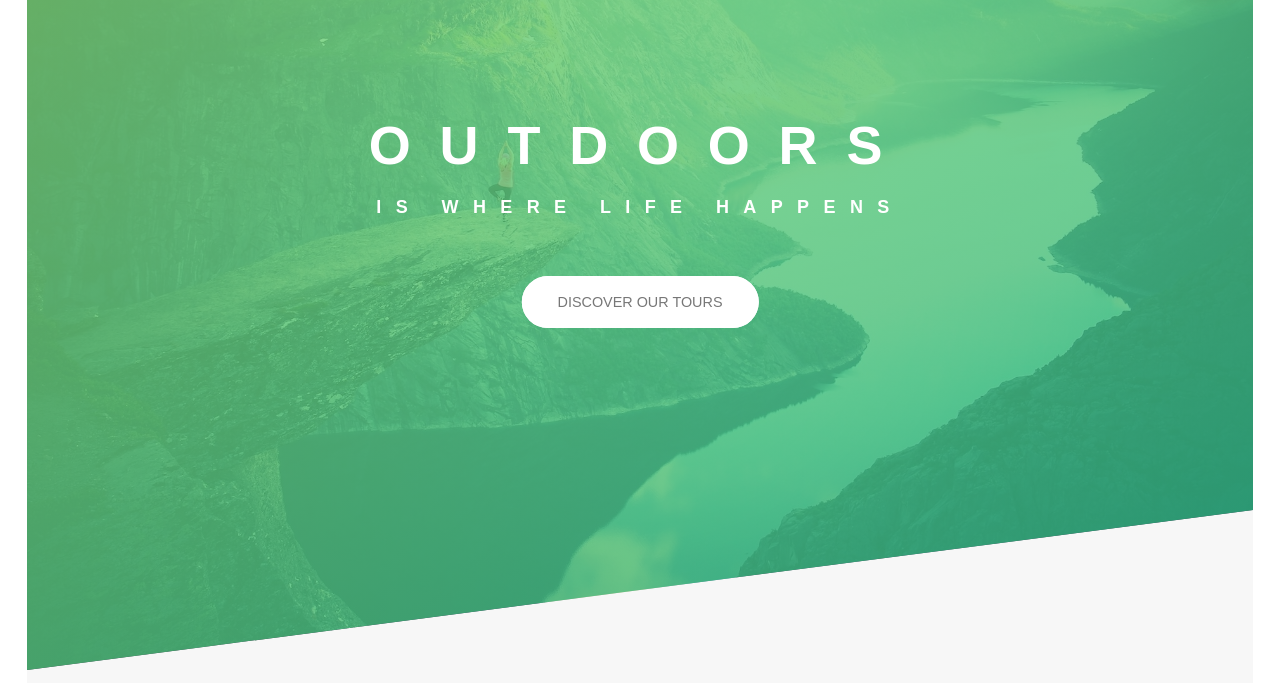
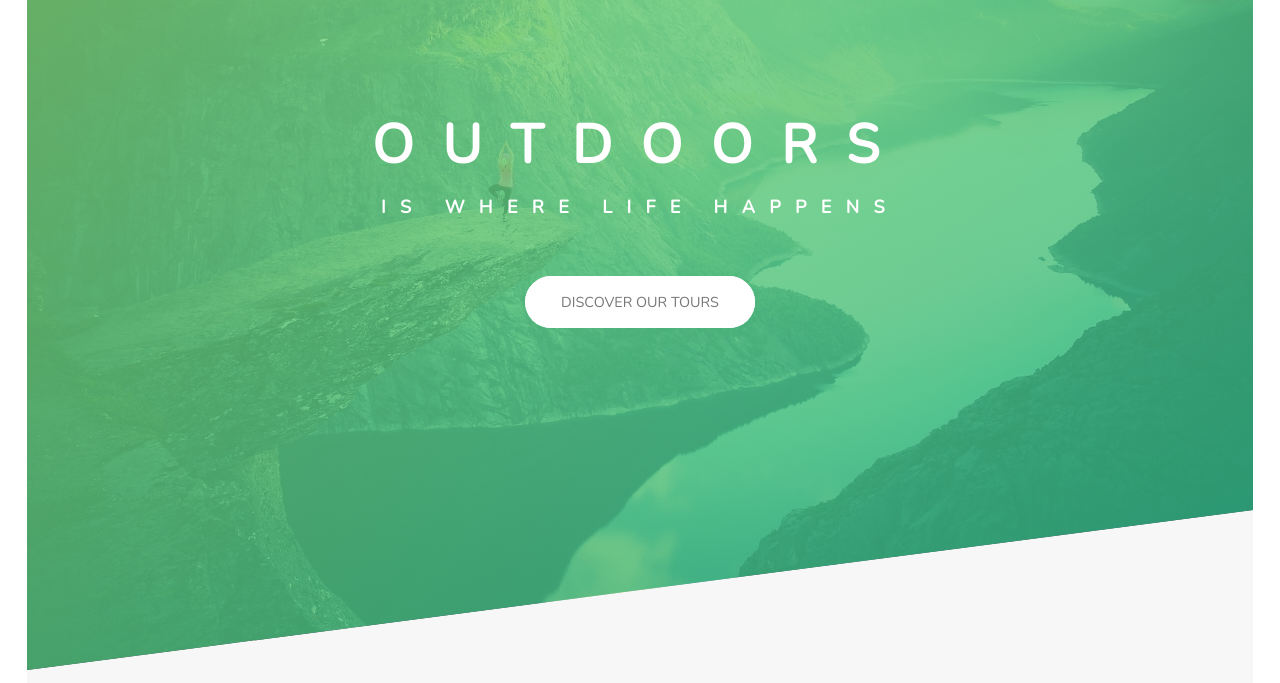
Before and after one commit to mhm13dev/natourism, a website: page index.html in a window 1280 px wide. Shown: the part 117-800 px from the top of the page. Drawn offline with nearby package versions, Linux system fonts and the light colour scheme.

Commit message:
Added Google Fonts Link For Nunito

```diff
--- a/index.html
+++ b/index.html
@@ -4,10 +4,7 @@
     <meta charset="UTF-8" />
     <meta name="viewport" content="width=device-width, initial-scale=1.0" />
 
-    <!-- <link
-      href="https://fonts.googleapis.com/css?family=Lato:100,300,400,700,900"
-      rel="stylesheet"
-    /> -->
+    <link href="https://fonts.googleapis.com/css?family=Nunito&display=swap" rel="stylesheet">
 
     <link rel="stylesheet" href="css/icon-font.css" />
     <link rel="stylesheet" href="css/style.css" />
```
